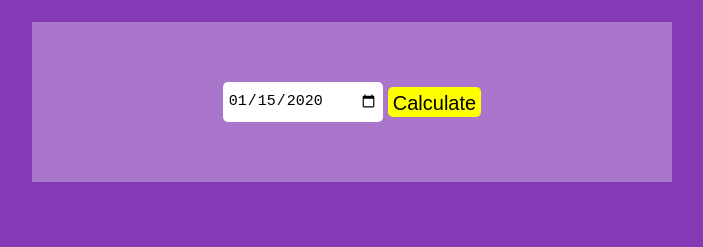
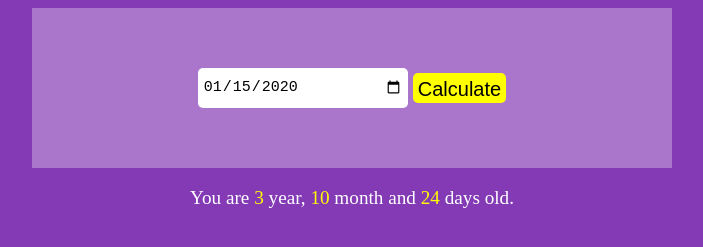
Before and after one commit to ms-megha/JAVASCRIPT, a plain HTML site: page javascriptProjects/Age Calculator/index.html in a window 1280 px wide. Both pictures are taken after typing "2020-01-15" into the empty fields and a click on the button "Calculate". Shown: the part 349-596 px from the top of the page, without its empty margins (296-999 px from the left). Drawn offline with Linux system fonts and the light colour scheme.

Commit message:
Age calculator done

```diff
--- a/javascriptProjects/Age Calculator/index.html
+++ b/javascriptProjects/Age Calculator/index.html
@@ -10,7 +10,7 @@
     <div class="main-container">
         <h2 class="heading">Javascript <br><span>Age Calculator</span></h2>
         <div class="calculate-box">
-            <input type="date"  id="date">
+            <input type="date"  id="date" max=""/>
             <button id="result" type="submit">Calculate</button>
         </div>
         <p class="showResult"></p>
--- a/javascriptProjects/Age Calculator/script.js
+++ b/javascriptProjects/Age Calculator/script.js
@@ -1,16 +1,46 @@
+//disable future date
+const date = document.querySelector('#date');
+    const maxDate = new Date().toISOString().split("T")[0];
+    date.setAttribute('max', maxDate);
+
 const result = document.querySelector('#result')
 result.addEventListener('click', function(e){
     e.preventDefault();
     const showResult = document.querySelector('.showResult')
     const date = document.querySelector('#date');
     const birthDate = new Date(date.value);
-    console.log(birthDate);
     const birthYear = birthDate.getFullYear();
     const birthMonth = birthDate.getMonth()+1;
-    const birthDay = birthDate.getDay()
-    const currDate = new Date();
-    const currYear = currDate.getFullYear();
-    const currMonth = currDate.getMonth()+1;
-    const currDay = currDate.getDay();
+    const birthDay = birthDate.getDate()
+    let currDate = new Date();
+    let currYear = currDate.getFullYear();
+    let currMonth = currDate.getMonth()+1;
+    let currDay = currDate.getDate();
+    let ageYear, ageMonth, ageDay
+    if(date.value === ""){
+        showResult.innerHTML = "Please enter your date of birth"
+    }else{
+        calculateAge(date.value, currDate.value)
+    }
+    function calculateAge(birthDate, currDate){
+        ageYear = currYear - birthYear
+        if(currMonth>=birthMonth){
+            ageMonth = currMonth - birthMonth
+        }else{
+            ageYear--;
+            ageMonth = 12 + currMonth - birthMonth
+        }
+        if(currDay >= birthDay){
+            ageDay = currDay - birthDay
+        }
+        else{
+            currMonth--;
+            ageDay = getDaysInMonth(birthYear, birthMonth) + currDay - birthDay
+        }
+        showResult.innerHTML = `You are <span>${ageYear}</span> year, <span>${ageMonth}</span> month and <span>${ageDay}</span> days old.`
+    }
 
 })
+function getDaysInMonth(month, year) {
+    return new Date(year, month, 0).getDate();
+}
--- a/javascriptProjects/Age Calculator/style.css
+++ b/javascriptProjects/Age Calculator/style.css
@@ -29,7 +29,7 @@ body{
 }
 #date{
     height: 30px;
-    width: 150px;
+    width: 200px;
     padding: 5px;
     font-size: 15px;
     border-radius: 5px;
@@ -47,3 +47,10 @@ body{
     cursor: pointer;
     background-color: #FFFF00;
 }
+.showResult{
+    font-size: larger;
+    color: white;
+}
+.showResult span{
+    color:#FFFF00 ;
+}
```
